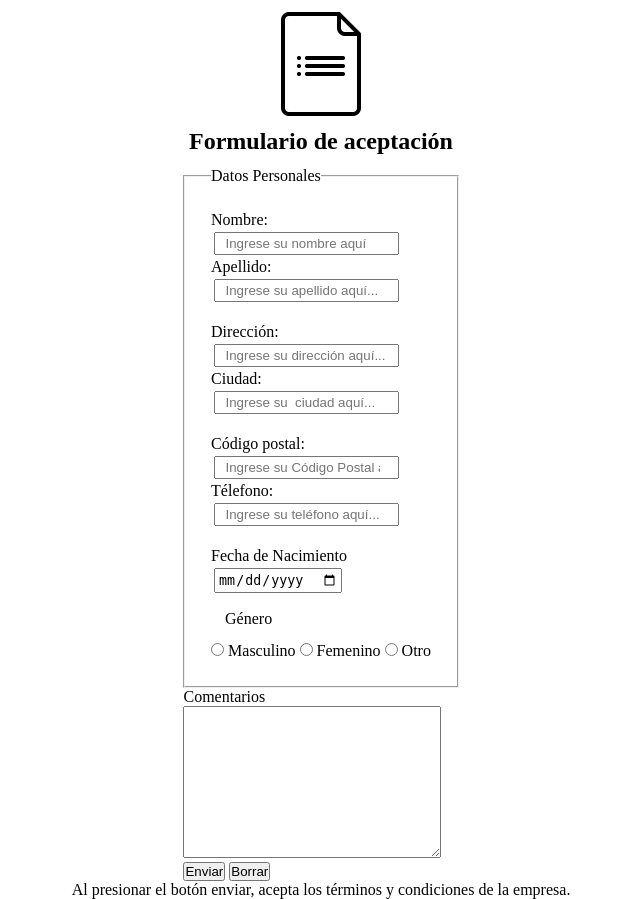
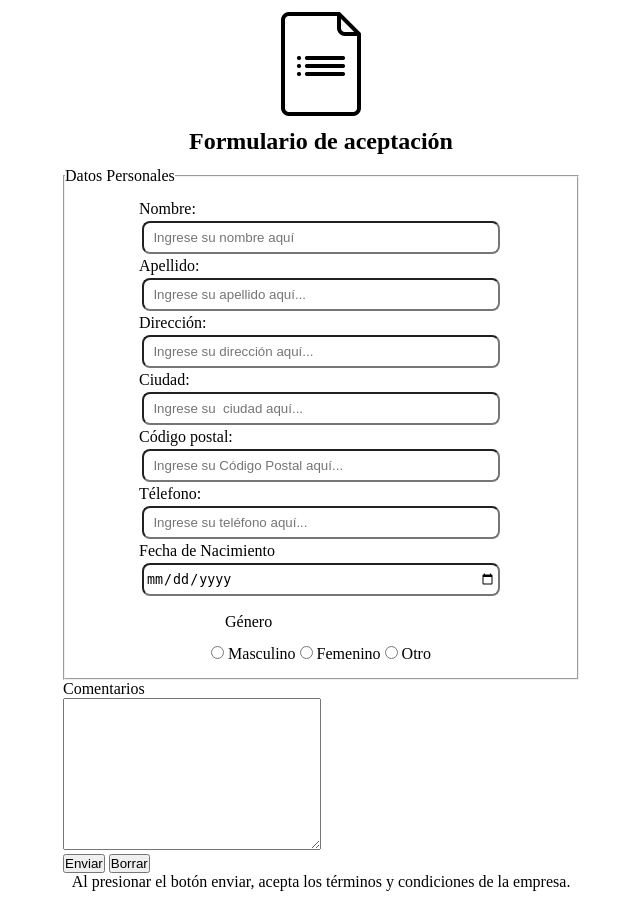
Before and after one commit to PabloCasalino/paginadeventas, a Python web app: template templates/suscribirse.html in a window 1280 px wide. Shown: the whole page, without its empty margins (319-959 px from the left). Run offline with Jinja, Linux system fonts and the light colour scheme; the template is opened without the code that fills it, so the values that code supplies are empty.

Commit message:
suscribirse

```diff
--- a/statics/css/suscribirse.css
+++ b/statics/css/suscribirse.css
@@ -6,12 +6,6 @@
 :root {
     --color-input-border: black;
     --color-background-form: rgb(57, 88, 148);
-}
-
-
-
-.form-item{
-    margin-bottom: 12px;
 }
 
 #logo-container {
@@ -31,19 +25,29 @@
 
 }
 
+.form-item{
+    margin-bottom: 12px;
+}
+
 .datos-personales {
     display: block;
 }
 
-
 .personales {
     padding: 2px;
     margin: 3px;
+    width: 350px;
+    height: 25px;
+    border-radius: 8px;
 }
 
 fieldset {
-    padding: 2vw;
-
+    width: 40vw;
+    height: auto;
+    display: flex;
+    flex-direction: column;
+    align-items: center;
+    padding: 15px 0px 15px 0px;
 }
 
 #genero p {
--- a/templates/suscribirse.html
+++ b/templates/suscribirse.html
@@ -34,7 +34,6 @@
                         <input class="personales" type="text" name="nombre" id="apellido" required
                             placeholder="  Ingrese su apellido aquí..." />
                     </div>
-                    </br>
                     <div>
                         <label class="datos-personales" for="direccion">Dirección:</label>
                         <input class="personales" type="text" name="nombre" id="direccion" required
@@ -45,7 +44,6 @@
                         <input class="personales" type="text" name="ciudad" id="ciudad" required
                             placeholder="  Ingrese su  ciudad aquí..." />
                     </div>
-                    </br>
                     <div>
                         <label class="datos-personales" for="cp">Código postal:</label>
                         <input class="personales" type="number" name="cp" id="cp" required
@@ -56,8 +54,6 @@
                         <input class="personales" type="tel" name="telefono" id="telefono" required
                             placeholder="  Ingrese su teléfono aquí..." />
                     </div>
-                    </br>
-
                     <div>
                         <label class="datos-personales" for="nacimiento">Fecha de Nacimiento</label>
                         <input class="personales" type="date" name="nombre" id="nacimiento" required />
```
